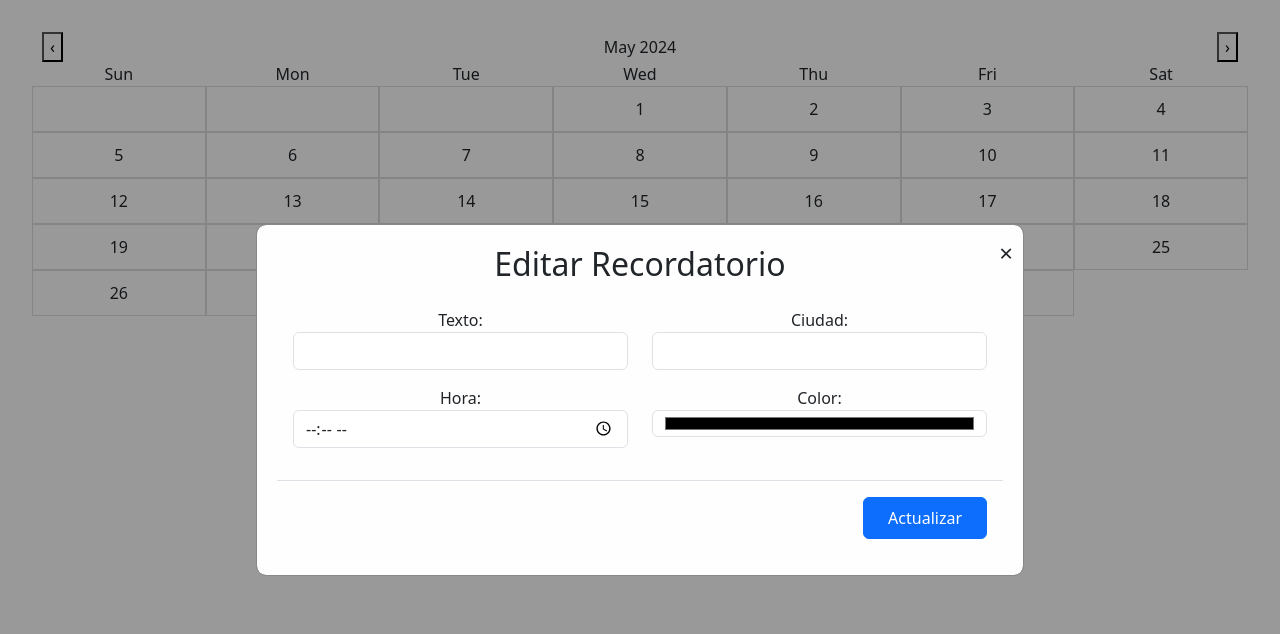
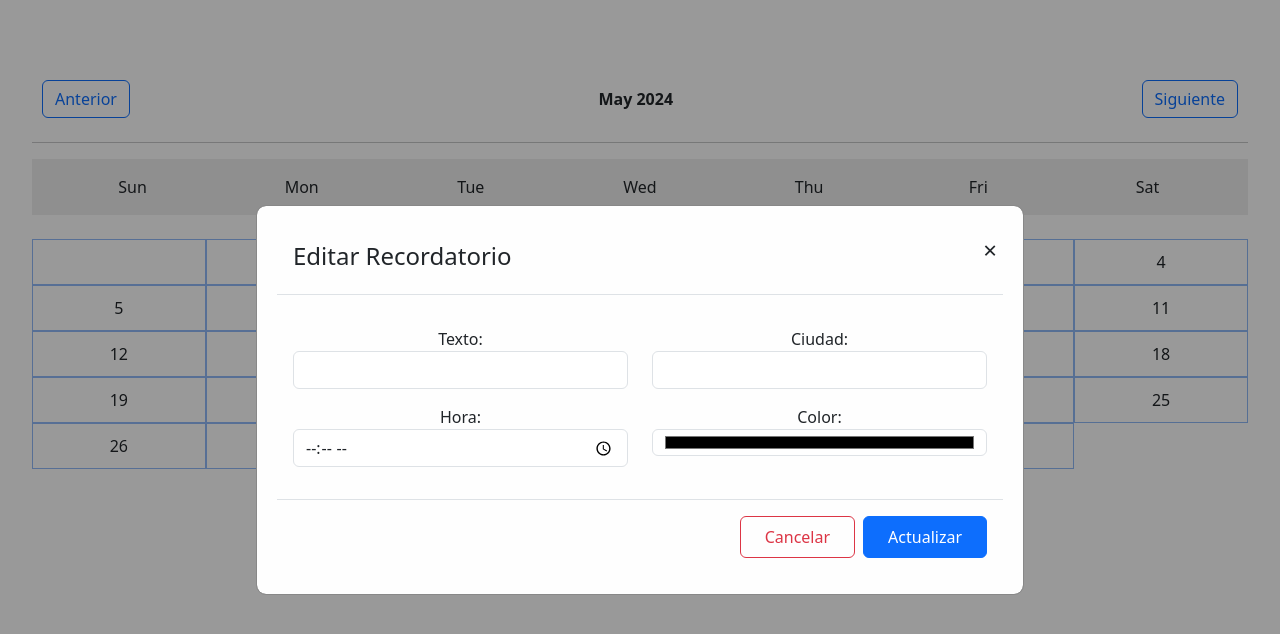
Before and after one commit to clagarejo/calendar, a Vue app: page / in a window 1280 px wide. Both pictures are taken after a click on the element "10". Shown: the top 634 px of the page. Built offline with nearby package versions, Linux system fonts and the light colour scheme.

Commit message:
more style

```diff
--- a/src/components/Calendar.vue
+++ b/src/components/Calendar.vue
@@ -1,12 +1,14 @@
 <template>
-  <div class="calendar">
-    <div class="month">
-      <button @click="prevMonth">‹</button>
-      <span>{{ monthYear }}</span>
-      <button @click="nextMonth">›</button>
+  <div class="calendar py-5">
+    <div class="month mb-4">
+      <button class="btn btn-outline-primary" @click="prevMonth"> Anterior </button>
+      <strong> <span> {{ monthYear }} </span> </strong>
+      <button class="btn btn-outline-primary" @click="nextMonth"> Siguiente </button>
     </div>
 
-    <div class="weekdays">
+    <hr />
+
+    <div class="weekdays mb-4 p-3">
       <div v-for="day in daysOfWeek" :key="day">{{ day }}</div>
     </div>
 
@@ -125,20 +127,27 @@ export default {
   width: 100%;
   margin: 0 auto;
 }
+
 .month {
   display: flex;
   justify-content: space-between;
   align-items: center;
   padding: 0 10px;
 }
+
+.weekdays {
+    background: #eee;
+}
+
 .weekdays,
 .days {
   display: grid;
   grid-template-columns: repeat(7, 1fr);
   text-align: center;
 }
+
 .day {
   padding: 10px;
-  border: 1px solid #ddd;
+  border: 1px solid #90b9f7;
 }
 </style>
--- a/src/components/ReminderModal.vue
+++ b/src/components/ReminderModal.vue
@@ -1,9 +1,13 @@
 <template>
   <div class="modal">
     <div class="modal-content">
-      <span class="close" @click="closeModal">&times;</span>
+      <div class="modal-header mb-3">
+        <span class="close p-3" @click.prevent="closeModal">&times;</span>
 
-      <h2>{{ isEditing ? "Editar Recordatorio" : "Agregar Recordatorio" }}</h2>
+        <h4 class="">
+          {{ isEditing ? "Editar Recordatorio" : "Agregar Recordatorio" }}
+        </h4>
+      </div>
 
       <div class="modal-body">
         <form @submit.prevent="saveReminder">
@@ -56,11 +60,13 @@
       </div>
 
       <div class="modal-footer">
+        <button class="btn btn-outline-danger px-4 py-2" @click.prevent="closeModal">
+          Cancelar
+        </button>
         <button class="btn btn-primary px-4 py-2" type="submit">
           {{ isEditing ? "Actualizar" : "Agregar" }}
         </button>
       </div>
-
     </div>
   </div>
 </template>
```
